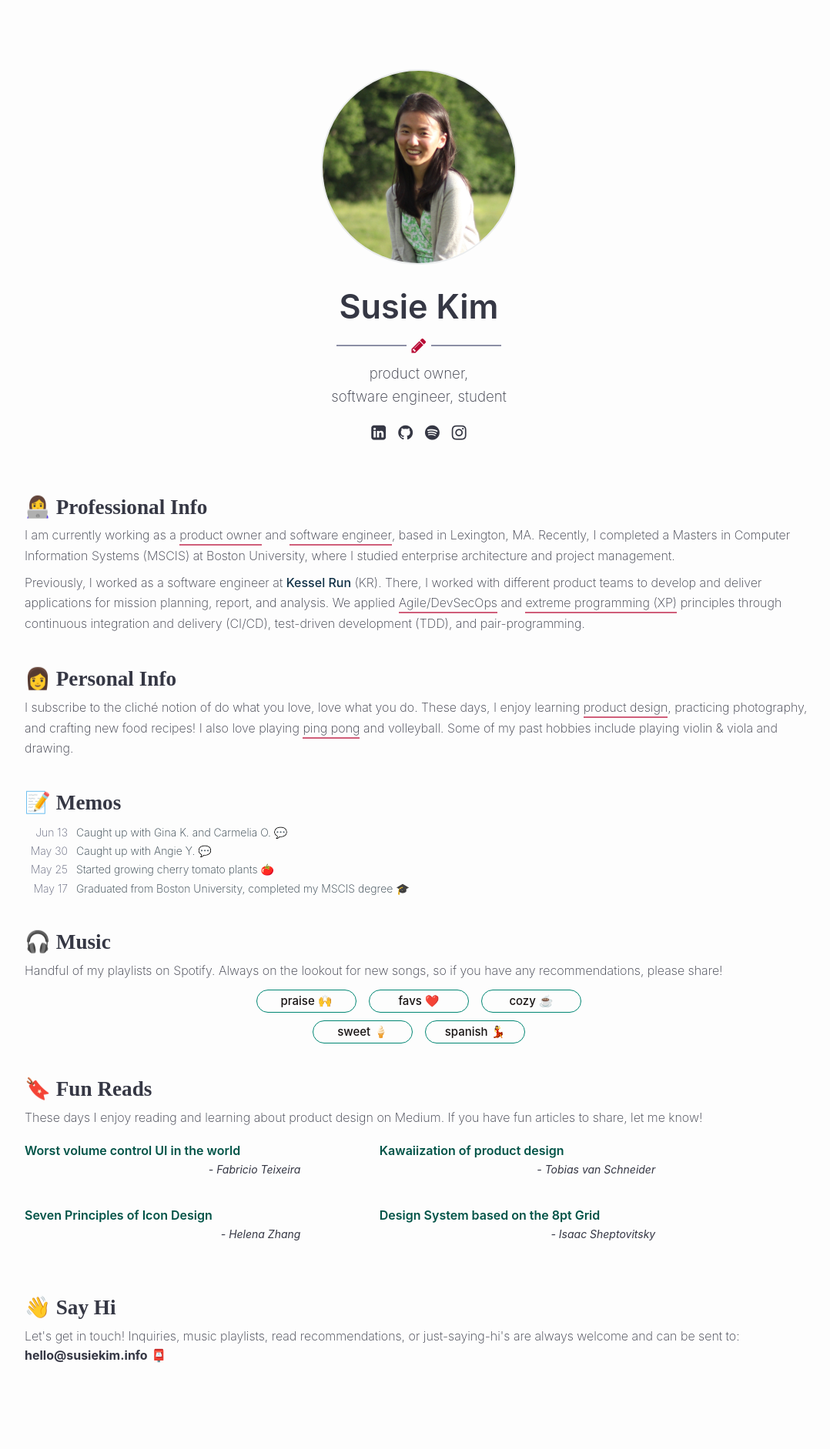
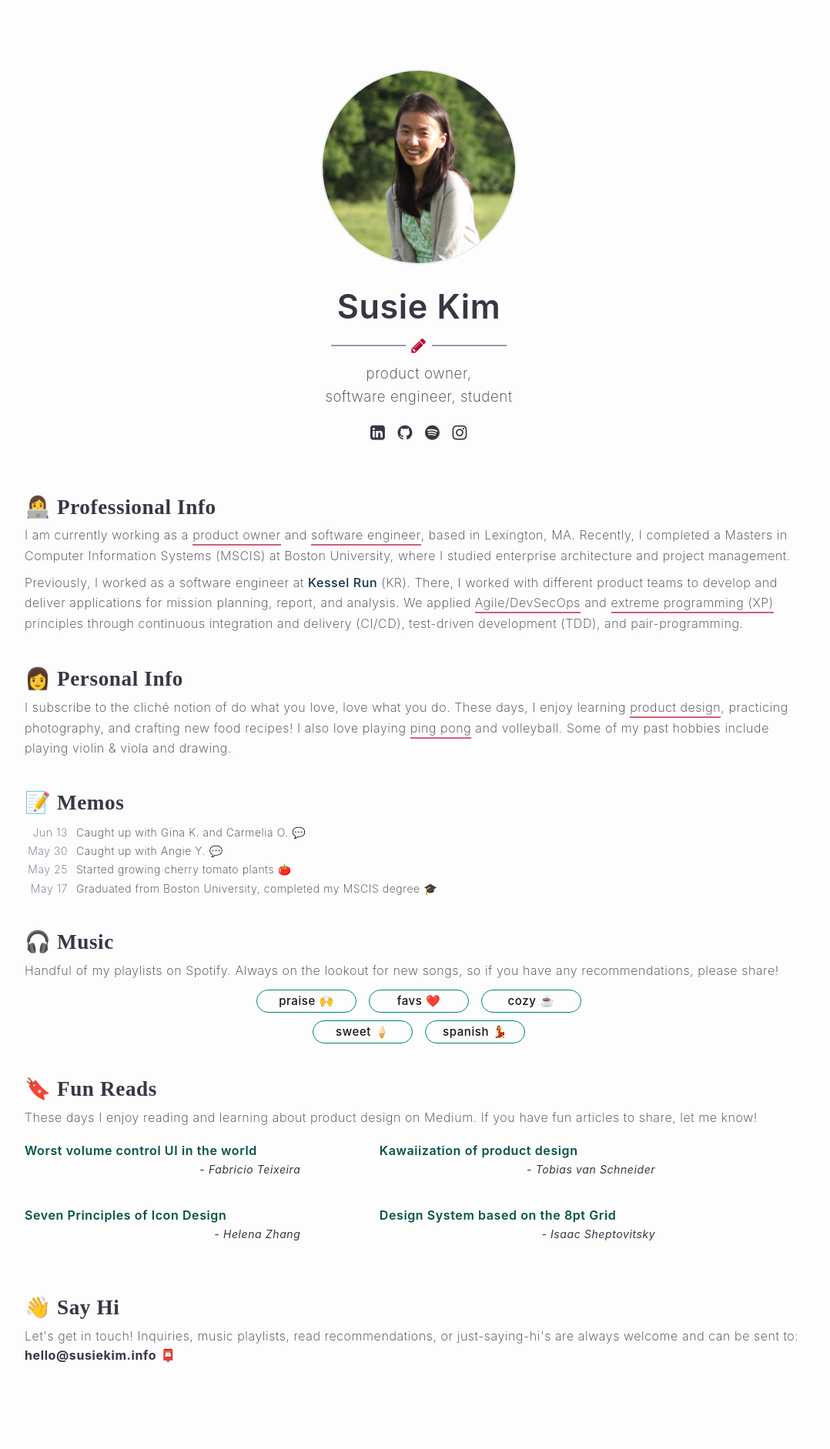
Before and after one commit to suzekim/suzekim.github.io, a Jekyll site: the page built from index.html, in a window 1280 px wide. Shown: the whole page at 77% size, without its empty margins (96-1174 px from the left). Built offline with Jekyll 4.4.1, drawn with Linux system fonts in a browser that asks for light colours; nearby versions of some CDN libraries.

Commit message:
changing font for better cross-browser compatibility and other styling fixes

```diff
--- a/_sass/minima/_base.scss
+++ b/_sass/minima/_base.scss
@@ -1,5 +1,7 @@
 html {
   font-size: $base-font-size;
+  -webkit-font-smoothing: subpixel-antialiased;
+  -webkit-text-stroke:1px transparent;
 }
 
 /**
@@ -20,8 +22,11 @@
  */
  body {
   font: $base-font-weight #{$base-font-size}/#{$base-line-height} $base-font-family;
+  // font-family: "Arial","Roboto Mono",Courier New,monospace;
+  letter-spacing: 0.6px;
   color: $text-color;
   background-color: $background-color;
+  -webkit-font-smoothing: subpixel-antialiased;
   -webkit-text-size-adjust: 100%;
   -webkit-font-feature-settings: "kern" 1;
   -moz-font-feature-settings: "kern" 1;
@@ -32,7 +37,6 @@
   min-height: 100vh;
   flex-direction: column;
   overflow-wrap: break-word;
-  -webkit-font-smoothing: subpixel-antialiased;
 }
 
 p {
--- a/_sass/minima/initialize.scss
+++ b/_sass/minima/initialize.scss
@@ -2,7 +2,7 @@
 
 // Define defaults for each variable.
 
-$base-font-family: "Avenir Next", -apple-system, BlinkMacSystemFont, "Segoe UI", "Segoe UI Symbol", "Segoe UI Emoji", "Apple Color Emoji", Roboto, Helvetica, Arial, sans-serif !default;
+$base-font-family: -apple-system, BlinkMacSystemFont, "Segoe UI", "Segoe UI Symbol", "Segoe UI Emoji", "Apple Color Emoji", Roboto, Helvetica, Arial, sans-serif !default;
 $code-font-family: "Menlo", "Inconsolata", "Consolas", "Roboto Mono", "Ubuntu Mono", "Liberation Mono", "Courier New", monospace;
 $base-font-size:   16px !default;
 $base-font-weight: 250 !default;
--- a/_sass/minima/skins/classic.scss
+++ b/_sass/minima/skins/classic.scss
@@ -22,7 +22,7 @@
 $black:                 #000000 !default;
 $light-grey:            #eaeced !default;
 $dark-grey:             #253640 !default;
-$med-grey:              lighten($text-color, 36%) !default;
+$med-grey:              lighten($text-color, 40%) !default;
 $kr-blue:               #113147 !default;
 $kr-blue-light:         #29839B !default;
 
```
